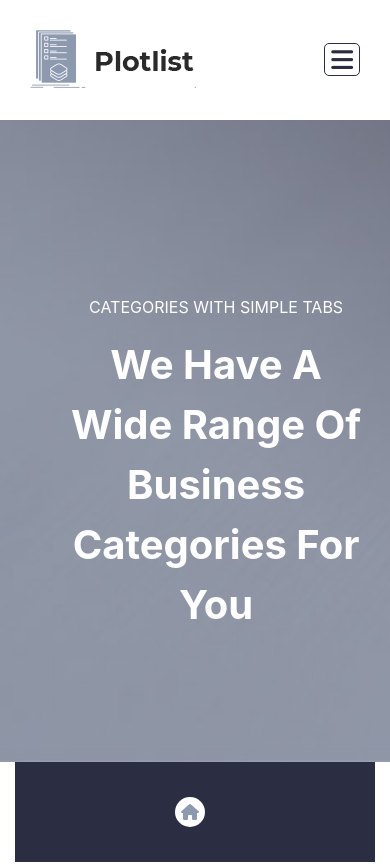
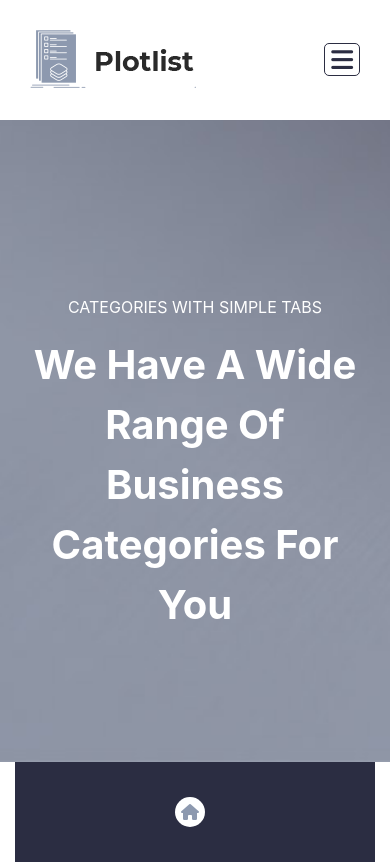
Before and after one commit to Abd-alkareem/Plotlist, a plain HTML site: page category.html in a window 390 px wide. Shown: the top 864 px of the page. Drawn offline with Linux system fonts and the light colour scheme.

Commit message:
fixing landing

```diff
--- a/css/category.css
+++ b/css/category.css
@@ -205,6 +205,12 @@ header .togg {
     padding-top: 35vh;
     padding-bottom: 15vh;
     padding-left: 5vh;
+}
+
+@media(max-width:577px) {
+    .landing {
+        padding-left: 0 !important;
+    }
 }
 
 .landing span {
```
